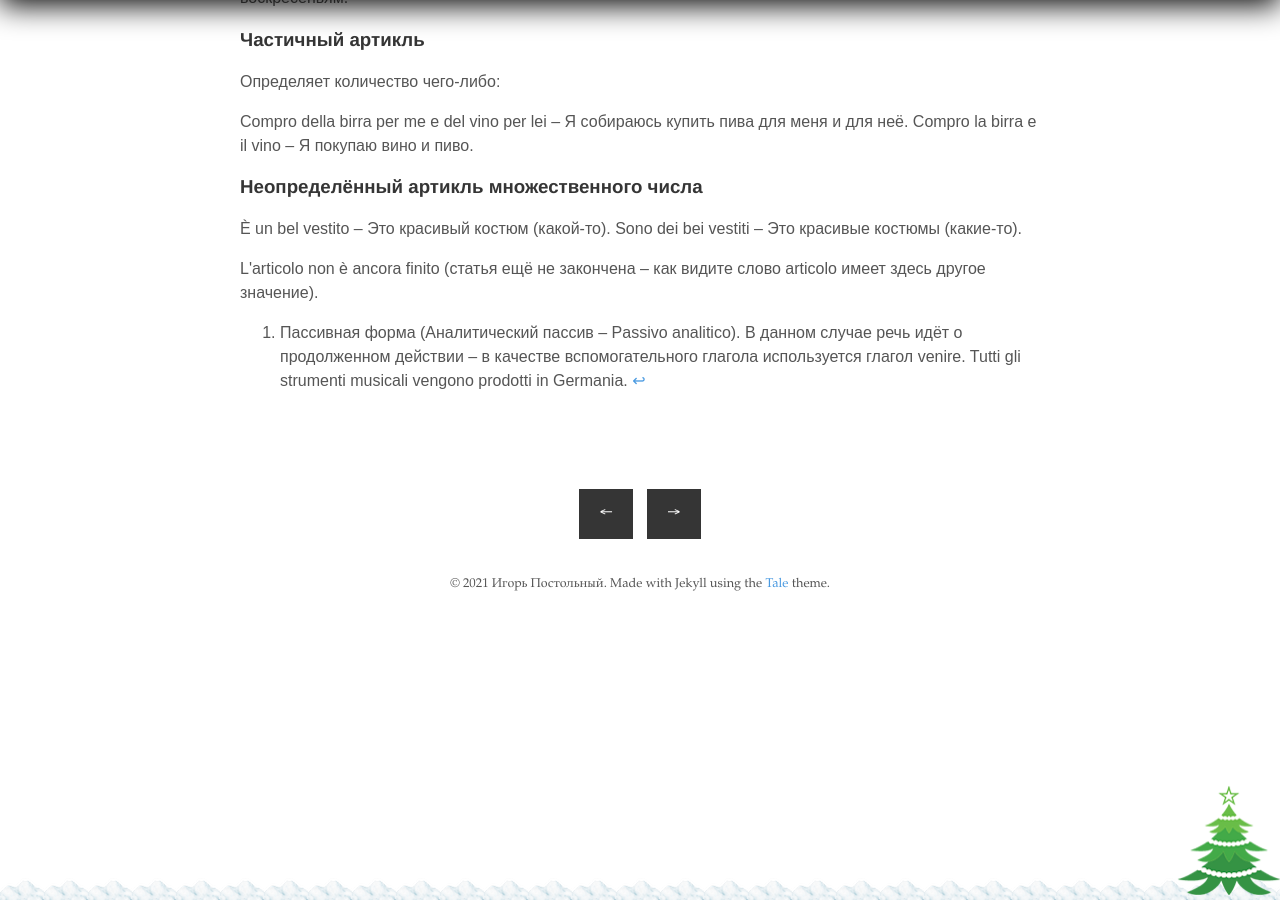
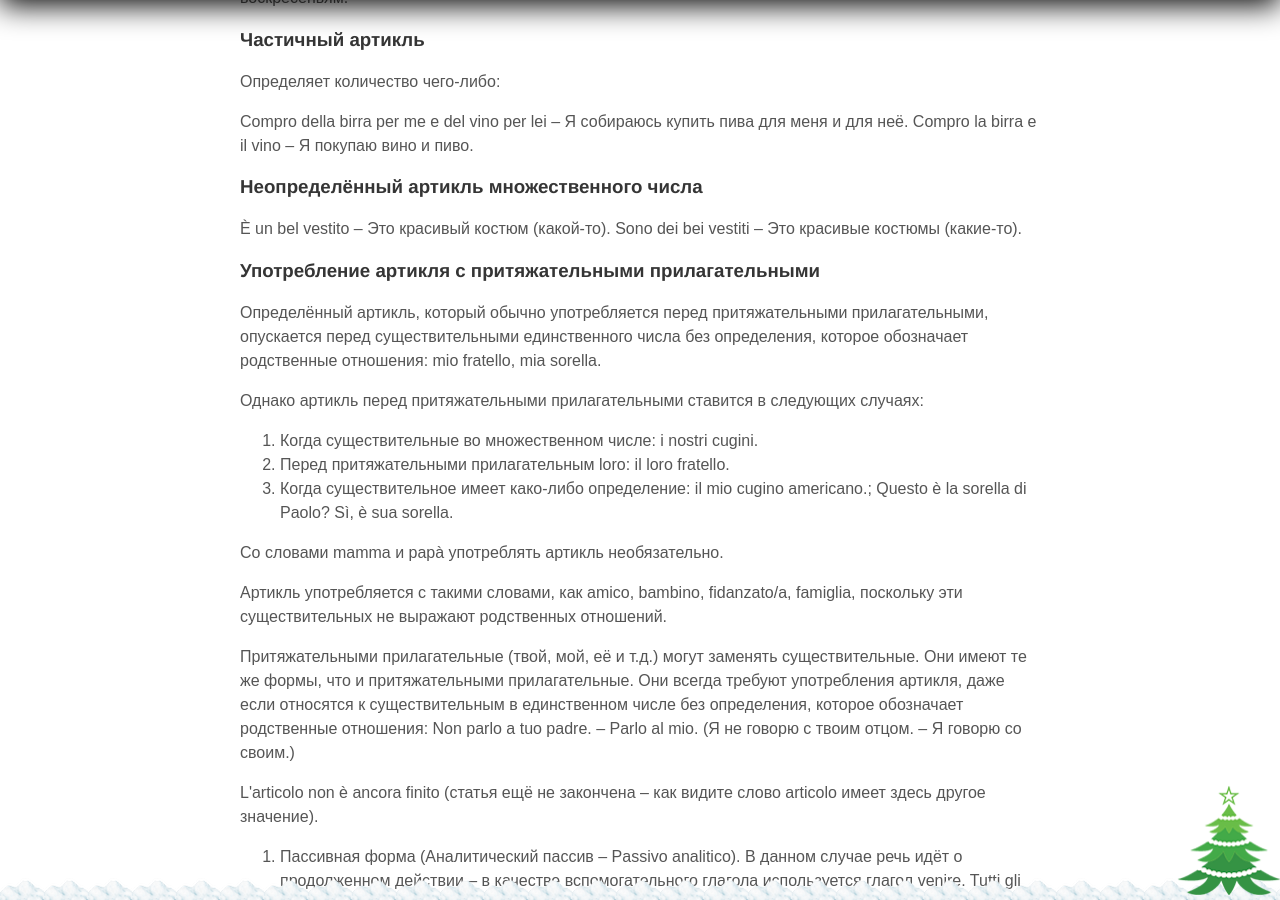
Before and after one commit to postolny/postolny.github.io, a Jekyll site: the page built from _posts/2021-01-05-articolo.md, in a window 1280 px wide and 900 px high, scrolled down 3395 px. Built offline with Jekyll 4.4.1, drawn with Linux system fonts in a browser that asks for light colours; nearby versions of some CDN libraries.

Commit message:
Add files via upload

```diff
--- a/_posts/2021-01-05-articolo.md
+++ b/_posts/2021-01-05-articolo.md
@@ -82,6 +82,22 @@ Compro della birra per me e del vino per lei – Я собираюсь купи
 
 È un bel vestito – Это красивый костюм (какой-то). Sono dei bei vestiti – Это красивые костюмы (какие-то).
 
+### Употребление артикля с притяжательными прилагательными
+
+Определённый артикль, который обычно употребляется перед притяжательными прилагательными, опускается перед существительными единственного числа без определения, которое обозначает родственные отношения: mio fratello, mia sorella.
+
+Однако артикль перед притяжательными прилагательными ставится в следующих случаях:
+
+1. Когда существительные во множественном числе: i nostri cugini.
+2. Перед притяжательными прилагательным loro: il loro fratello.
+3. Когда существительное имеет како-либо определение: il mio cugino americano.; Questo è la sorella di Paolo? Sì, è sua sorella.
+
+Со словами mamma и papà употреблять артикль необязательно.
+
+Артикль употребляется с такими словами, как amico, bambino, fidanzato/a, famiglia, поскольку эти существительных не выражают родственных отношений.
+
+Притяжательными прилагательные (твой, мой, её и т.д.) могут заменять существительные. Они имеют те же формы, что и притяжательными прилагательные. Они всегда требуют употребления артикля, даже если относятся к существительным в единственном числе без определения, которое обозначает родственные отношения: Non parlo a tuo padre. – Parlo al mio. (Я не говорю с твоим отцом. – Я говорю со своим.)
+
 L'articolo non è ancora finito (статья ещё не закончена – как видите слово articolo имеет здесь другое значение).
 
 [^1]: Пассивная форма (Аналитический пассив – Passivo analitico). В данном случае речь идёт о продолженном действии – в качестве вспомогательного глагола используется глагол venire. Tutti gli strumenti musicali vengono prodotti in Germania.
```
